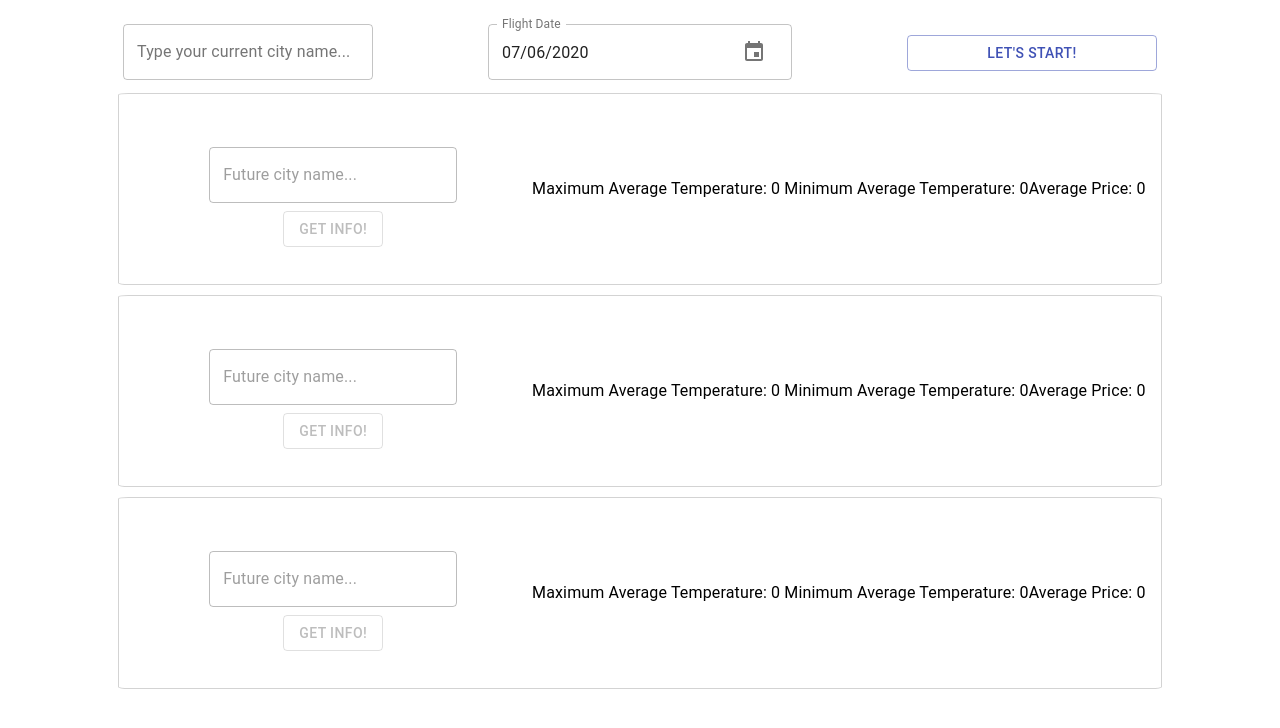
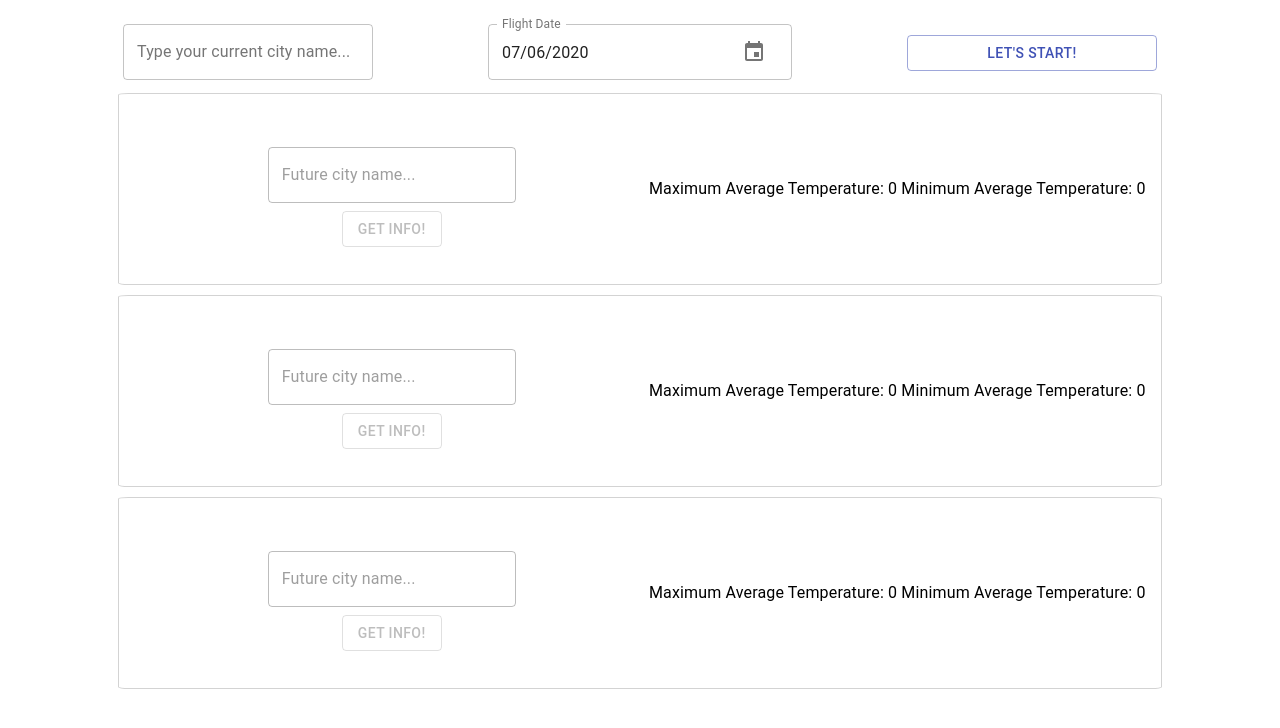
Before and after one commit to DougMoraes-zz/destiny-picker, a React (Create React App) app: page / in a window 1280 px wide. Shown: the top 728 px of the page. Built offline with nearby package versions, Linux system fonts and the light colour scheme.

Commit message:
style: define icon and position elements

```diff
--- a/src/Components/FlightInfo/FlightInfo.jsx
+++ b/src/Components/FlightInfo/FlightInfo.jsx
@@ -2,12 +2,14 @@ import React, { useEffect, useState } from "react";
 import PropTypes from "prop-types";
 import { Typography } from "@material-ui/core";
 import FlightsApi from "../../APIs/FlightsApi";
+import aiprlaneIcon from "./travel.png";
+import "./FlightInfo.scss";
 
 const FlightInfo = props => {
   const [idToCity, setIdToCity] = useState("");
   const [idFromCity, setIdFromCity] = useState("");
-  const [flights, setFlights] = useState([]);
-  const [avgPrice, setAvgPrice] = useState(0);
+  const [cheapestFlight, setCheapestFlight] = useState({});
+  const [mostExpensivestFlight, setMostExpensivestFlight] = useState({});
 
   useEffect(() => {
     const getCityId = (cityName, updateState) => {
@@ -21,22 +23,22 @@ const FlightInfo = props => {
         `flights?partner=picky&max_stopovers=0&fly_from=${fromCity}&fly_to=${toCity}&date_from=${fromDate}&date_to=${toDate}`
       )
         .then(resp => {
-          setFlights(resp.data.data);
-          CalculateAveragePrice(resp.data.data);
+          getCheapestAndExpensivestFlights(resp.data.data);
         })
         .catch(err => console.log(err));
     };
 
-    const CalculateAveragePrice = list => {
-      const sumPrices = list.reduce((result, item) => {
-        return (result += parseFloat(item.price));
-      }, 0);
+    const getCheapestAndExpensivestFlights = list => {
+      const cheapest = list.reduce((result, item) => {
+        return result.price < parseFloat(item.price) ? result : item;
+      }, {});
 
-      const averagePrice = sumPrices / list.length;
+      const mostExpensive = list.reduce((result, item) => {
+        return result.price > parseFloat(item.price) ? result : item;
+      }, {});
 
-      setAvgPrice(averagePrice);
-
-      return averagePrice;
+      setCheapestFlight(cheapest);
+      setMostExpensivestFlight(mostExpensive);
     };
 
     if (props.toCity !== "" && props.fromCity !== "") {
@@ -48,8 +50,14 @@ const FlightInfo = props => {
   }, [props.toCity, props.fromCity]);
 
   return (
-    <div className={props.className}>
-      <Typography>{`Average Price: ${avgPrice} `}</Typography>
+    <div className={`${props.className} flightinfo-container`}>
+      {cheapestFlight.price && mostExpensivestFlight.price && (
+        <Typography>
+          <img className="airplane-icon" src={aiprlaneIcon} />
+          <p>{`Cheapest Flight: ${cheapestFlight.price}`}</p>
+          <p>{`Most Expensive Flight: ${mostExpensivestFlight.price}`}</p>
+        </Typography>
+      )}
     </div>
   );
 };
--- /dev/null
+++ b/src/Components/FlightInfo/FlightInfo.scss
@@ -0,0 +1,9 @@
+.flightinfo-container {
+  display: flex;
+  flex-direction: column;
+}
+
+.airplane-icon {
+  height: 50px;
+  width: 50px;
+}
```
Also changed, not shown: src/Components/FlightInfo/travel.png (added).
